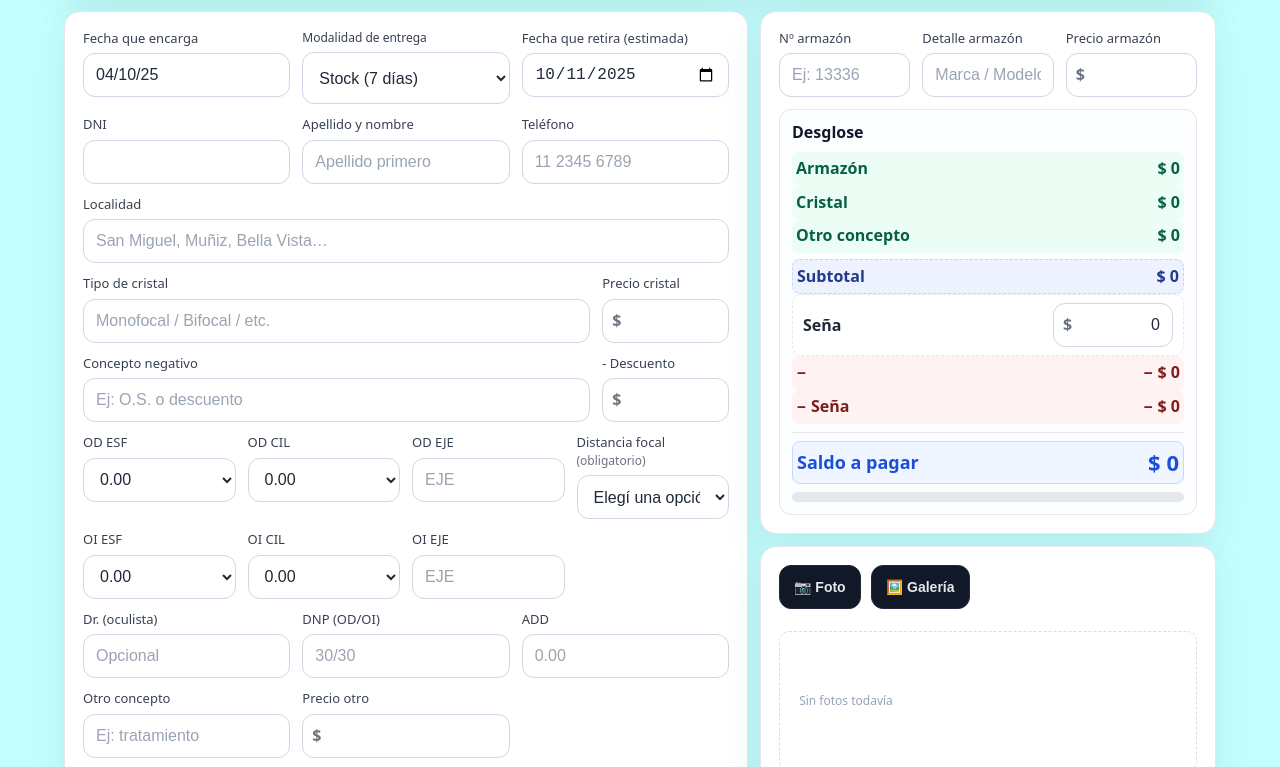
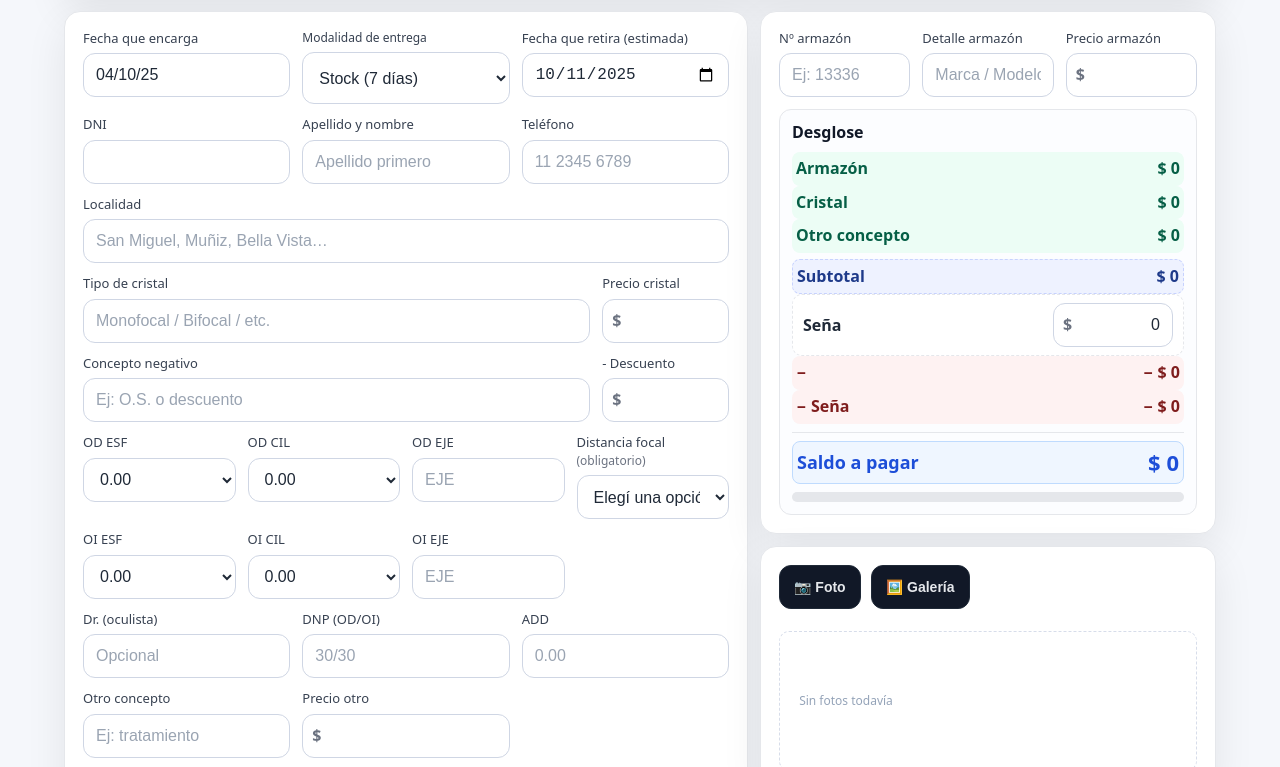
Before and after one commit to a32028974/97_2, a plain HTML site: page index.html in a window 1280 px wide. Shown: the part 133-900 px from the top of the page. Drawn offline with Linux system fonts and the light colour scheme; some packages are replaced by stand-ins of ours; a script that the page names is missing.

Commit message:
Update estilos.css

```diff
--- a/css/estilos.css
+++ b/css/estilos.css
@@ -4,7 +4,7 @@
 
 /* ========== Variables y base ========== */
 :root{
-  --bg:#c4FFFF; --card:#fff; --text:#1f2937; --muted:#6b7280; --line:#e5e7eb;
+  --bg:#f5f7fb; --card:#fff; --text:#1f2937; --muted:#6b7280; --line:#e5e7eb;
   --brand:#1b64f2; --brand-600:#1857d3; --ok:#10b981; --warn:#f59e0b; --danger:#ef4444;
   --radius:16px; --shadow:0 14px 40px rgba(0,0,0,.08);
   --gap:12px;
```
